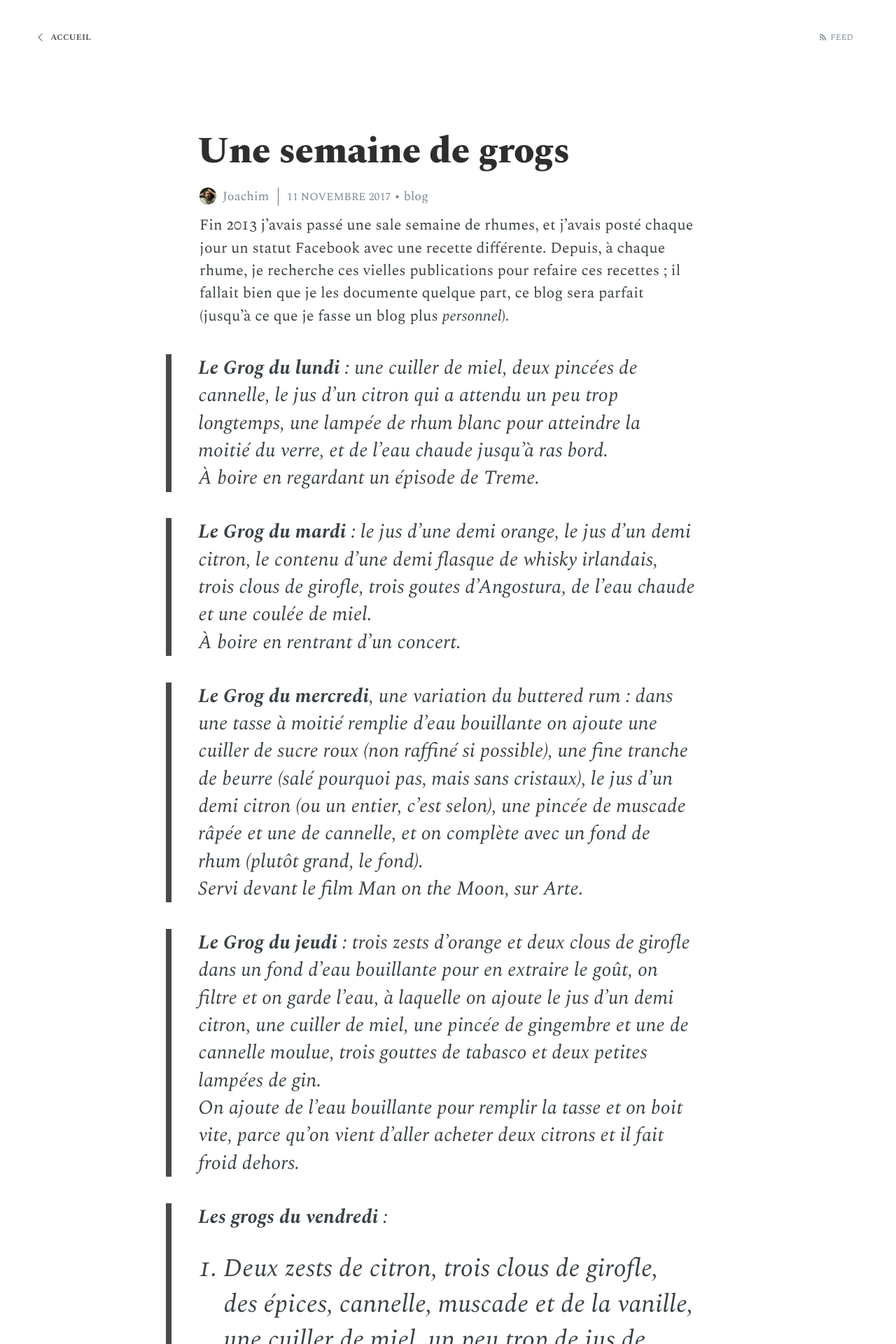
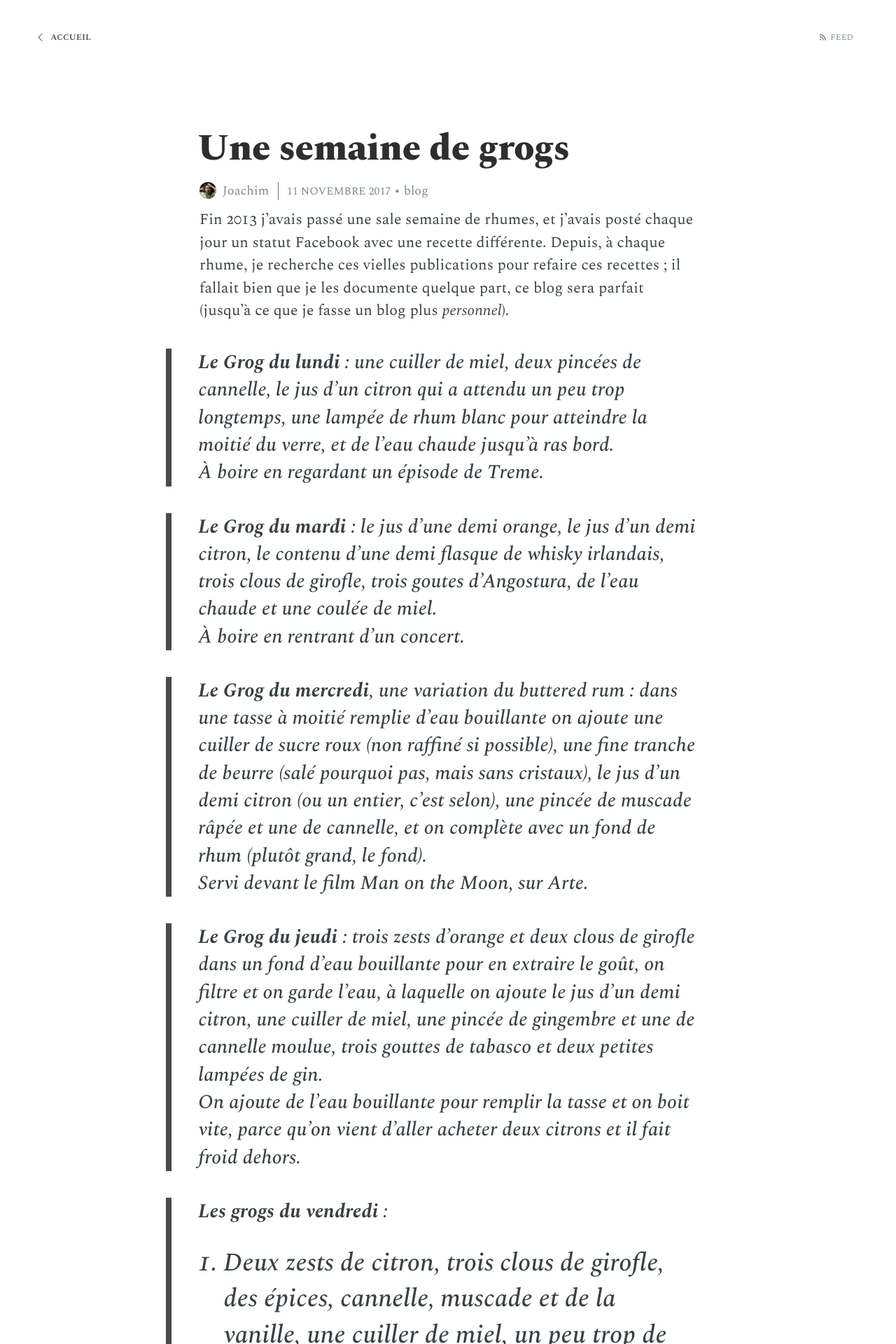
Before and after one commit to joachimesque/joachimesque.github.io, a Jekyll site: the page built from _posts/2017-11-11-une-semaine-de-grog.markdown, in a window 1280 px wide. Shown: the top 1920 px of the page at 70% size. Built offline with Jekyll 4.4.1, drawn with Linux system fonts in a browser that asks for light colours; some web fonts are replaced; comment, search, counter and statistics services are not loaded.

Commit message:
Style : petites modifications

```diff
--- a/assets/css/screen.css
+++ b/assets/css/screen.css
@@ -401,7 +401,7 @@
 }
 
 p a strong, li a strong {
-    font-weight: 700;
+    font-weight: 600;
 }
 
 p, ul, ol, dl {
@@ -471,6 +471,7 @@
     font-style: italic;
     font-size: 1.3em;
     line-height: 1.4em;
+    font-weight: 500;
 }
 
 blockquote small {
@@ -961,6 +962,7 @@
 
 body:not(.post-template) .post-title {
     font-size: 4.4rem;
+    line-height: 1;
 }
 
 .post-title a {
```
